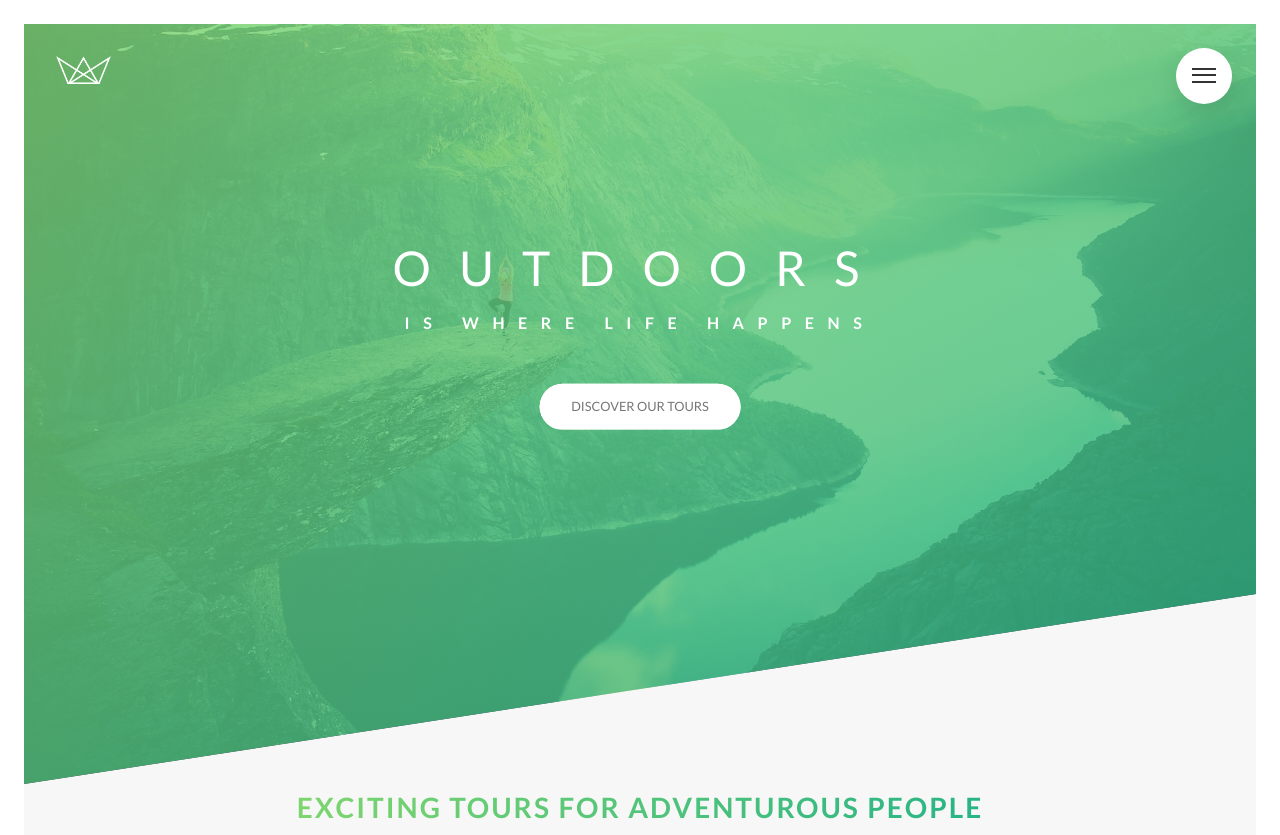
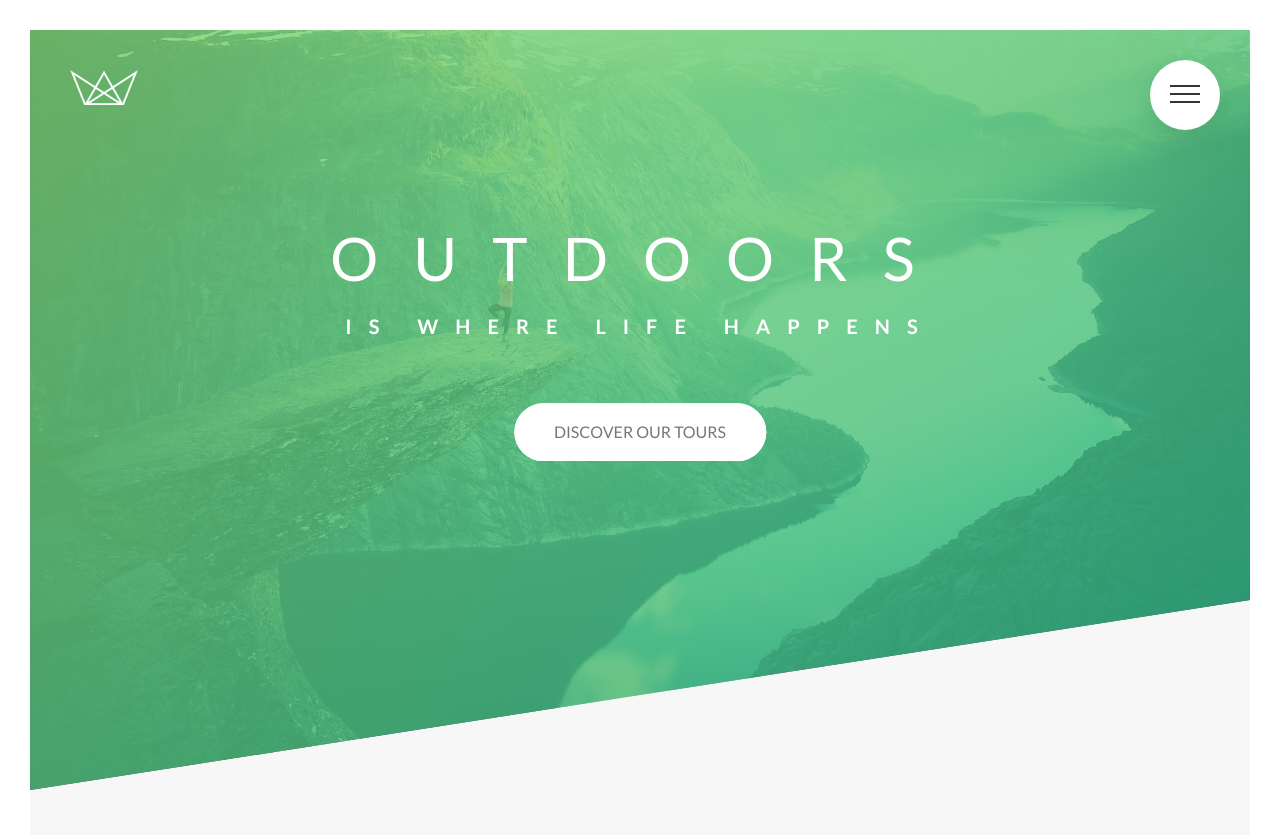
Before and after one commit to Joha99/Natours, a website: page index.html in a window 1280 px wide. Shown: the top 835 px of the page. Drawn offline with Linux system fonts and the light colour scheme.

Commit message:
Include mixins for base, typography

```diff
--- a/sass/abstracts/_mixins.scss
+++ b/sass/abstracts/_mixins.scss
@@ -39,6 +39,8 @@ $breakpoint argument choices:
 
 Using @content allows us to write code in the
 respective sass files
+
+Order: base + typography > general layout + grid > page layout > components
 */
 
 @mixin respond($breakpoint) {
--- a/sass/base/_base.scss
+++ b/sass/base/_base.scss
@@ -9,29 +9,26 @@
 
 // This defines what 1rem is
 html {
-  font-size: 50%;
+  font-size: 62.6%; // 1rem = 10px, 10px/16px = 62.5%;
 
-  // @include respond-phone {
-  //   font-size: 40%;
-  // }
-
-  @include respond(phone) {
-    font-size: 50%;
+  @include respond(tab-land) {
+    font-size: 56.25%; // 1rem = 9px, 9px/16px = 56.25%;
   }
 
   @include respond(tab-port) {
-    font-size: 60%;
-  }
-
-  @include respond(tab-land) {
-    font-size: 70%;
+    font-size: 50%; // 1rem = 8px, 8px/16px = 50%;
   }
 
   @include respond(big-desktop) {
-    font-size: 80%;
+    font-size: 75%; // 1rem = 12px, 12px/16px = 75%;
   }
 }
 
 body {
   box-sizing: border-box;
+  padding: 3rem;
+
+  @include respond(tab-port) {
+    padding: 0;
+  }
 }
--- a/sass/base/_typography.scss
+++ b/sass/base/_typography.scss
@@ -1,16 +1,13 @@
 body {
   font-family: 'Lato', sans-serif;
   font-weight: 400;
-  /* font-size: 16px; */
   font-size: 1.6rem;
   line-height: 1.7;
   color: $color-grey-dark;
-  padding: 3rem;
 }
 
 .heading-primary {
   color: $color-white;
-  /* sets capitalization of text */
   text-transform: uppercase;
   margin-bottom: 6rem;
 
@@ -18,12 +15,17 @@ body {
     display: block;
     font-size: 6rem;
     font-weight: 400;
-    /* sets spacing between chars in text */
     letter-spacing: 3.5rem;
-    /* sets animation */
+
+    /* animation */
     animation-name: moveInLeft;
     animation-duration: 2s;
     animation-timing-function: ease-out;
+
+    @include respond(phone) {
+      letter-spacing: 1rem;
+      font-size: 5rem;
+    }
 
     /*
     animation-delay: 3s;
@@ -37,6 +39,10 @@ body {
     font-weight: 700;
     letter-spacing: 1.7rem;
     animation: moveInRight 2s ease-out;
+
+    @include respond(phone) {
+      letter-spacing: 0.5rem;
+    }
   }
 }
 
@@ -50,11 +56,20 @@ body {
     $color-primary-light,
     $color-primary-dark
   );
-  // clips background image to the shape of the text
+
+  /* clips background image to the shape of the text */
   -webkit-background-clip: text;
   color: transparent;
   letter-spacing: 2px;
   transition: all 0.2s;
+
+  @include respond(tab-port) {
+    font-size: 3rem;
+  }
+
+  @include respond(phone) {
+    font-size: 2.5rem;
+  }
 
   &:hover {
     transform: skewY(2deg) skewX(15deg) scale(1.1);
```
Also changed, not shown: sass/layout/_grid.scss (+6 -10 lines), css/style.css.
